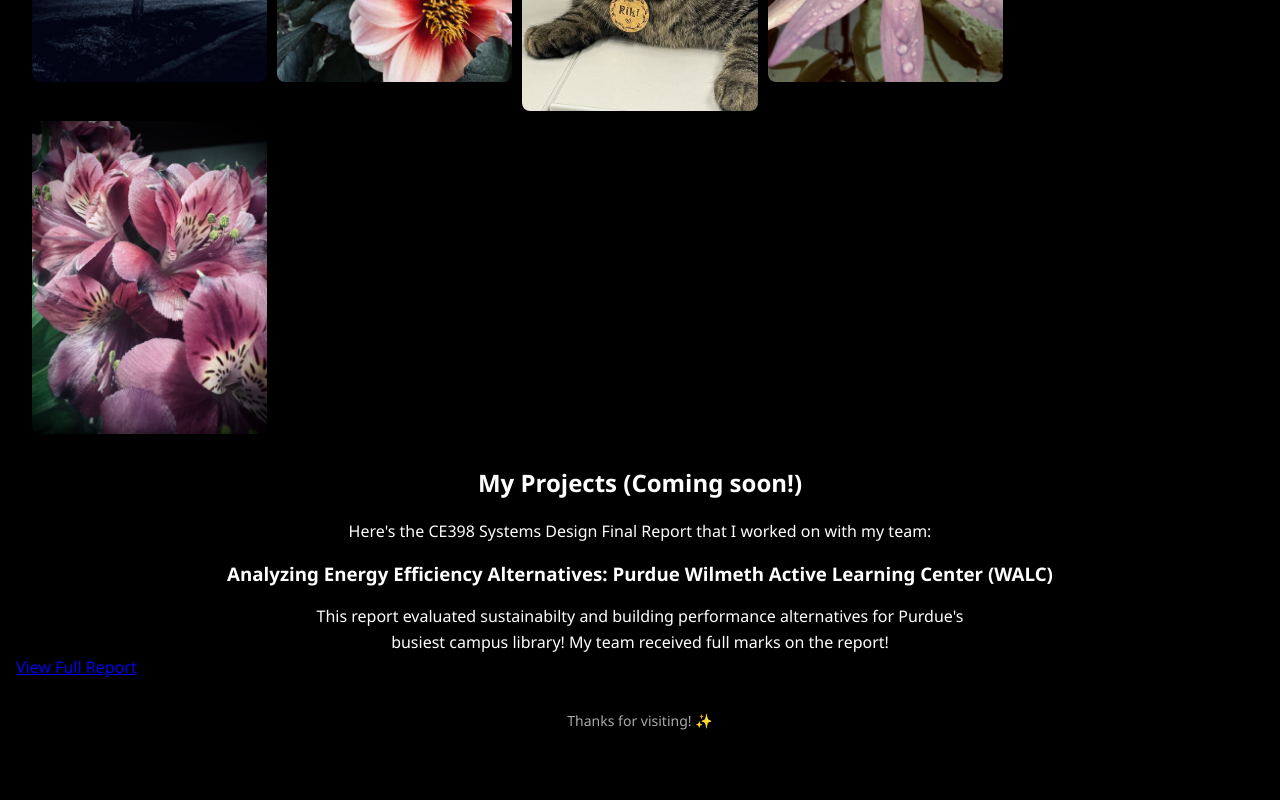
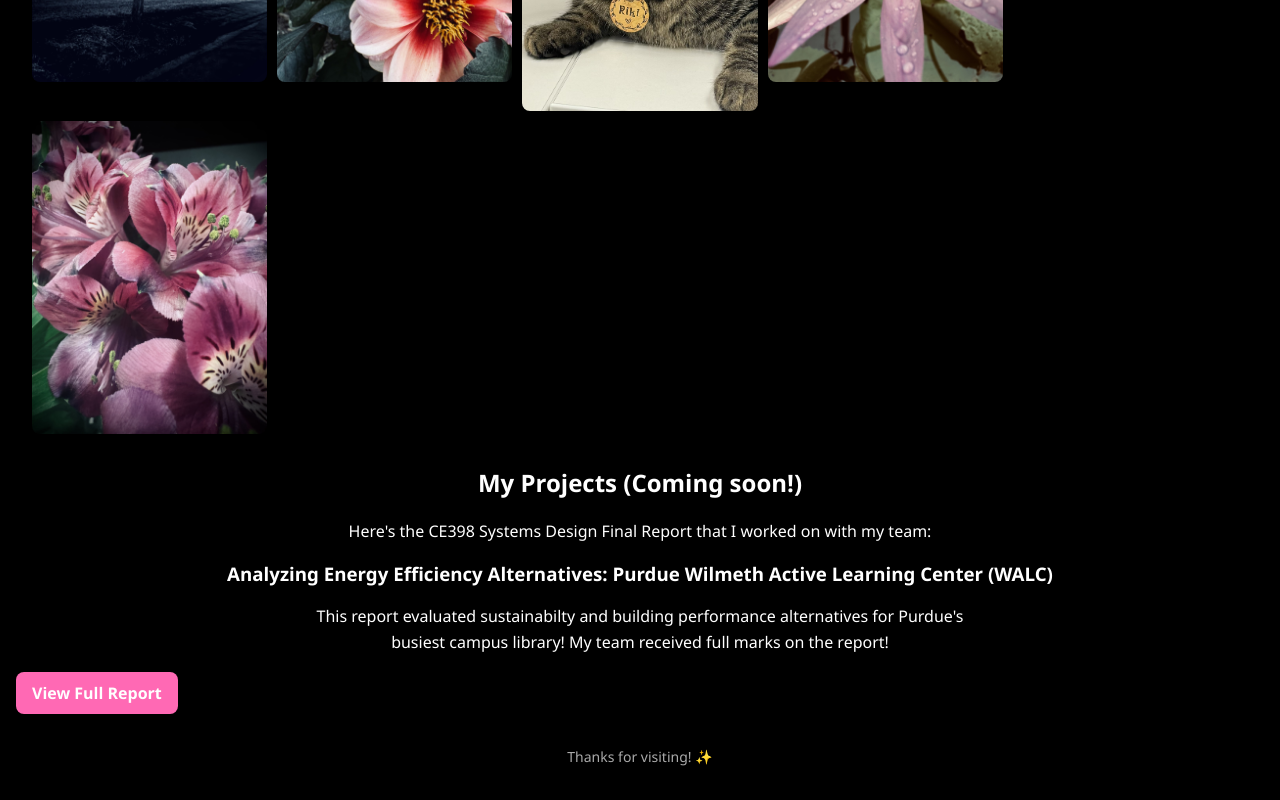
Before and after one commit to riyaraj27/riya-website-project, a plain HTML site: page index.html in a window 1280 px wide. Shown: the part 2629-3429 px from the top of the page. Before the commit the page ends 3393 px from the top, so only its background shows below. Drawn offline with Linux system fonts and the light colour scheme.

Commit message:
Update style.css

```diff
--- a/style.css
+++ b/style.css
@@ -110,6 +110,21 @@ footer {
   z-index: 100;
 }
 
+.pdf-button {
+  display: inline-block;
+  background-color: #ff69b4;
+  color: white;
+  padding: 10px 16px;
+  border-radius: 8px;
+  text-decoration: none;
+  font-weight: bold;
+  margin-top: 1rem;
+}
+
+.pdf-button:hover {
+  background-color: #ff85c1;
+}
+
 html.light-mode {
   background-color: #fff;
   color: #000;
```
